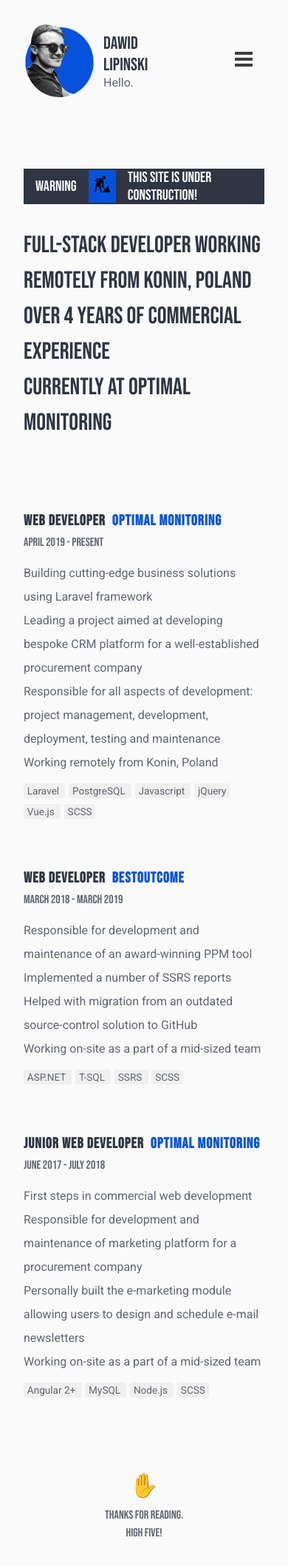
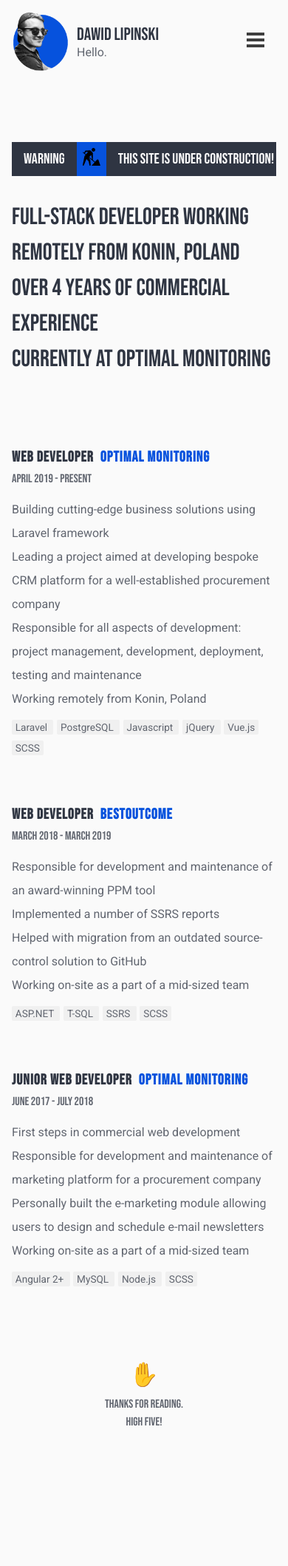
Before and after one commit to dawidlipinski/dawidlipinski.github.io, a Jekyll site: the page built from index.md, in a window 390 px wide. Shown: the whole page at 74% size. Built offline with Jekyll 4.4.1, drawn with Linux system fonts in a browser that asks for light colours; after the commit the page ends 1951 px from its top, so only the background shows below that.

Commit message:
Mobile tweaks

```diff
--- a/_sass/includes/header.scss
+++ b/_sass/includes/header.scss
@@ -66,7 +66,20 @@
 
 @media (max-width: 767px) {
   .header {
+    &__avatar {
+      width: 70%;
+      &__picture {
+        height: 80px;
+      }
+      &__hello {
+        &__name {
+        }
+        &__hello {
+        }
+      }
+    }
     &__nav {
+      width: 30%;
       &__button {
         display: none;
         &.mobile-menu-toggle {
--- a/_sass/main.scss
+++ b/_sass/main.scss
@@ -37,6 +37,12 @@ body {
   }
 }
 
+@media (max-width: 767px) {
+  body {
+    padding: 1rem;
+  }
+}
+
 .container {
   max-width: 768px;
   margin: 0 auto;
```
